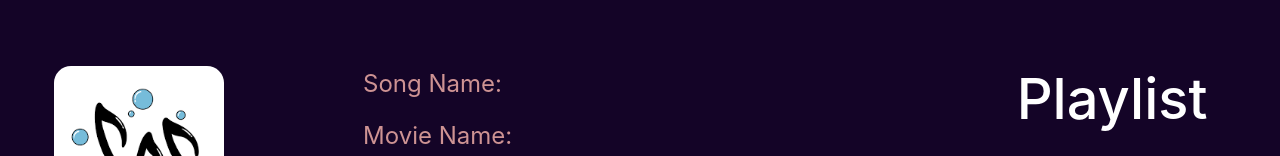
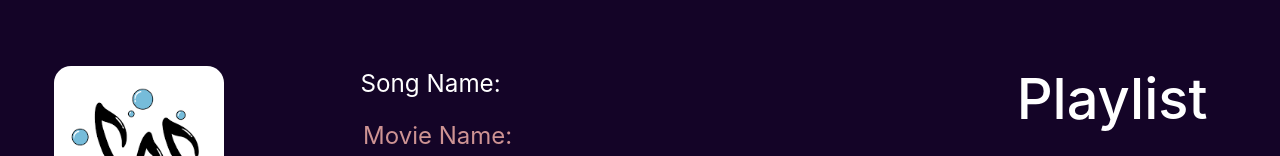
Before and after one commit to sanket-bhagat/musicplayer, a plain HTML site: page index.html in a window 1280 px wide. In both pictures the pointer is over the element "Song Name:". Shown: the part 125-281 px from the top of the page. Drawn offline with nearby package versions, Linux system fonts and the light colour scheme.

Commit message:
Update styles.css

```diff
--- a/styles.css
+++ b/styles.css
@@ -67,6 +67,15 @@ body{
     color: rgb(206, 147, 147);
 }
 
+.sg-name:hover,
+.mv-name:hover,
+.singer-name:hover,
+.duration:hover {
+    cursor: pointer;
+    transform: scale(1.009);
+    color: #fff;
+}
+
 .play-buttons{
     text-align: center;
     margin: 10% 0%;
```
